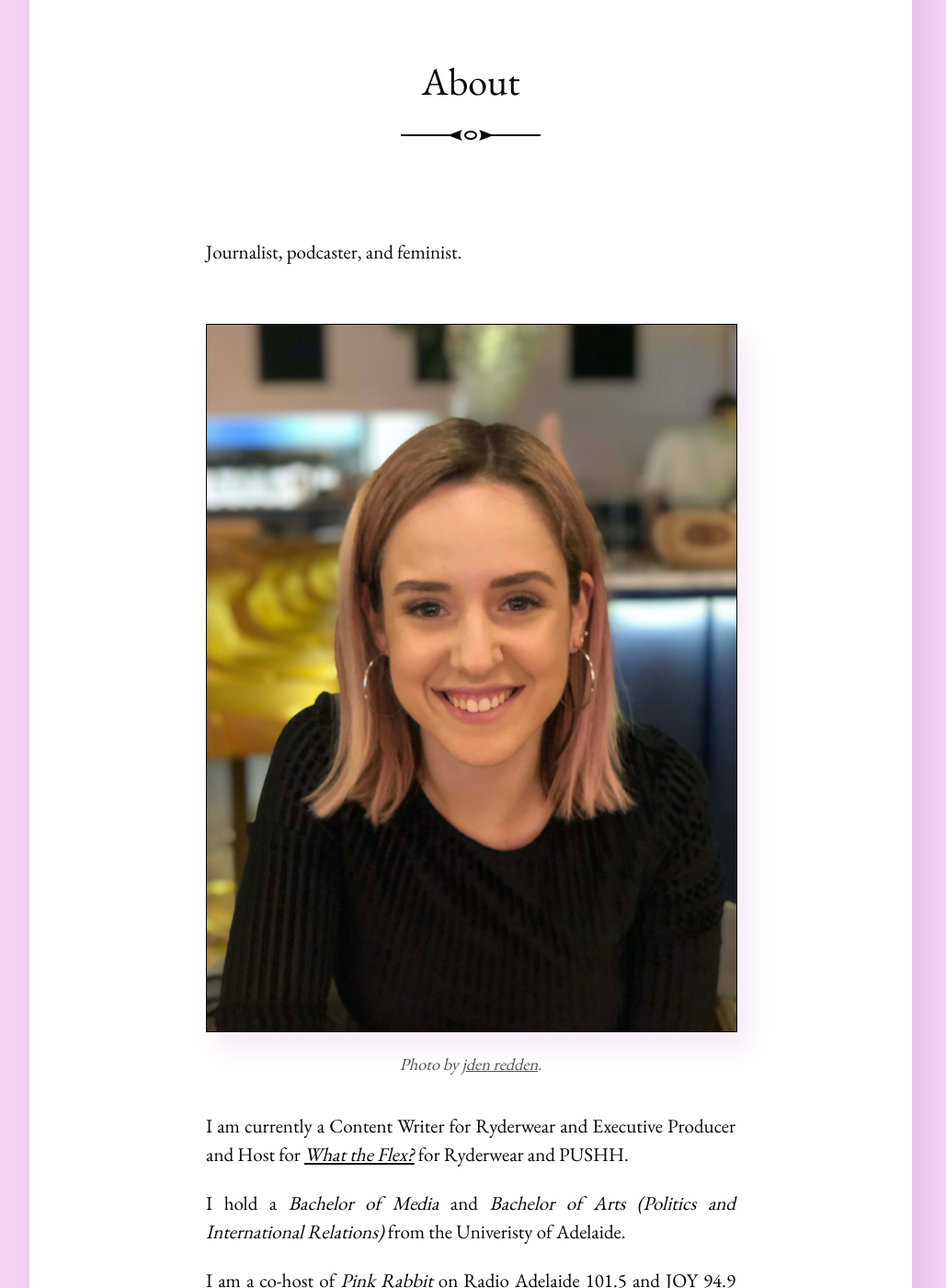
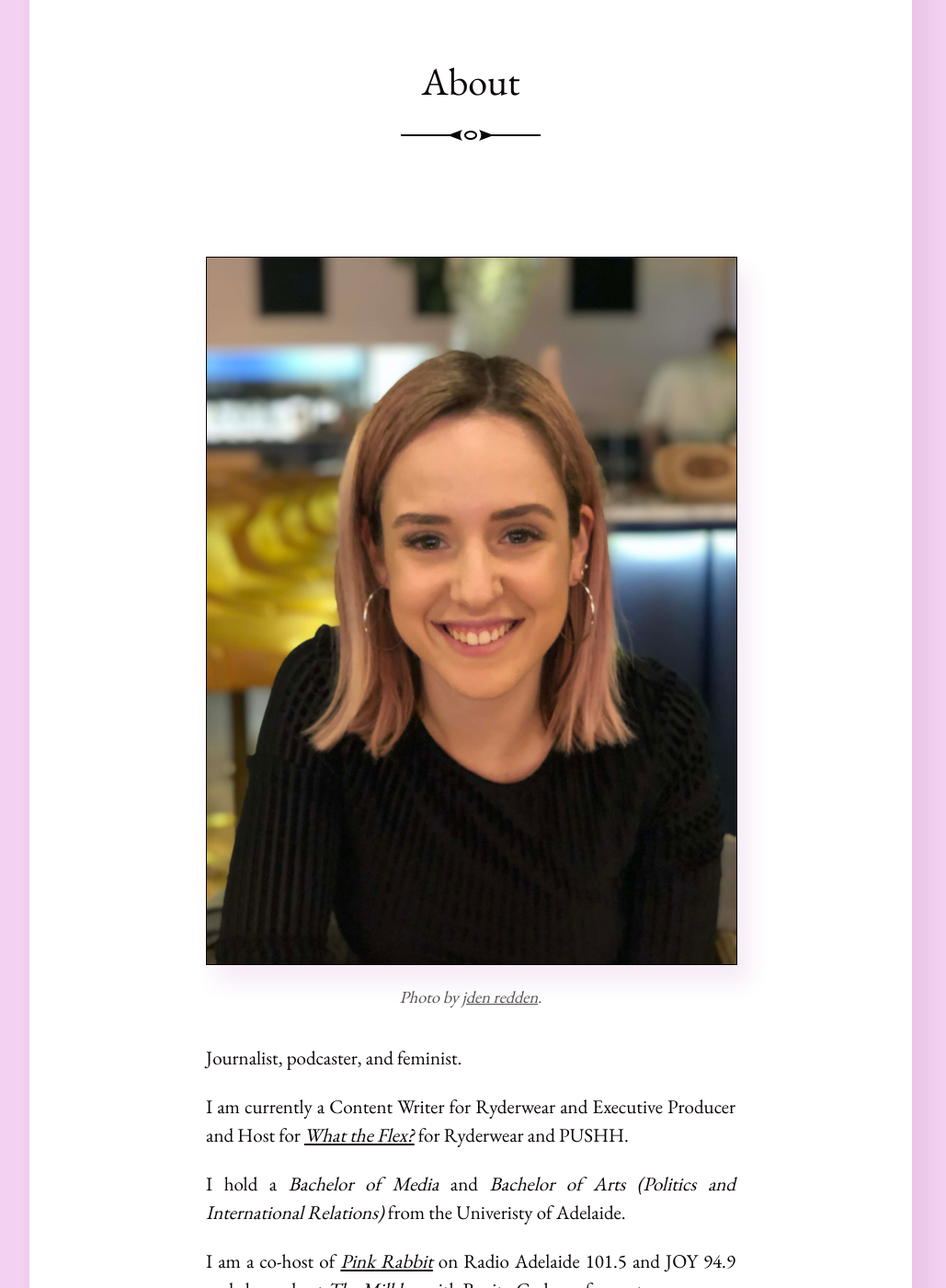
Before and after one commit to mariahlattas/website, a Jekyll site: the page built from about.md, in a window 1280 px wide and 1400 px high, scrolled down 201 px. Shown: the whole window at 92% size, without its empty margins (128-1157 px from the left). Built offline with Jekyll 4.4.1, drawn with Linux system fonts in a browser that asks for light colours; part of the change alters nothing that is shown.

```diff
--- a/about.md
+++ b/about.md
@@ -2,8 +2,6 @@
 title: About
 layout: post
 ---
-
-Journalist, podcaster, and feminist.
 
 <figure>
   <img alt="Mariah Lattas" src="/assets/images/about-me.jpg" />
@@ -11,6 +9,8 @@ Journalist, podcaster, and feminist.
       Photo by <a href="https://www.jden.me">jden redden</a>.
   </figcaption>
 </figure>
+
+Journalist, podcaster, and feminist.
 
 I am currently a Content Writer for Ryderwear and Executive Producer and Host for *[What the Flex?](https://podcasts.apple.com/au/podcast/what-the-flex/id1501639880)* for Ryderwear and PUSHH.
 
```
